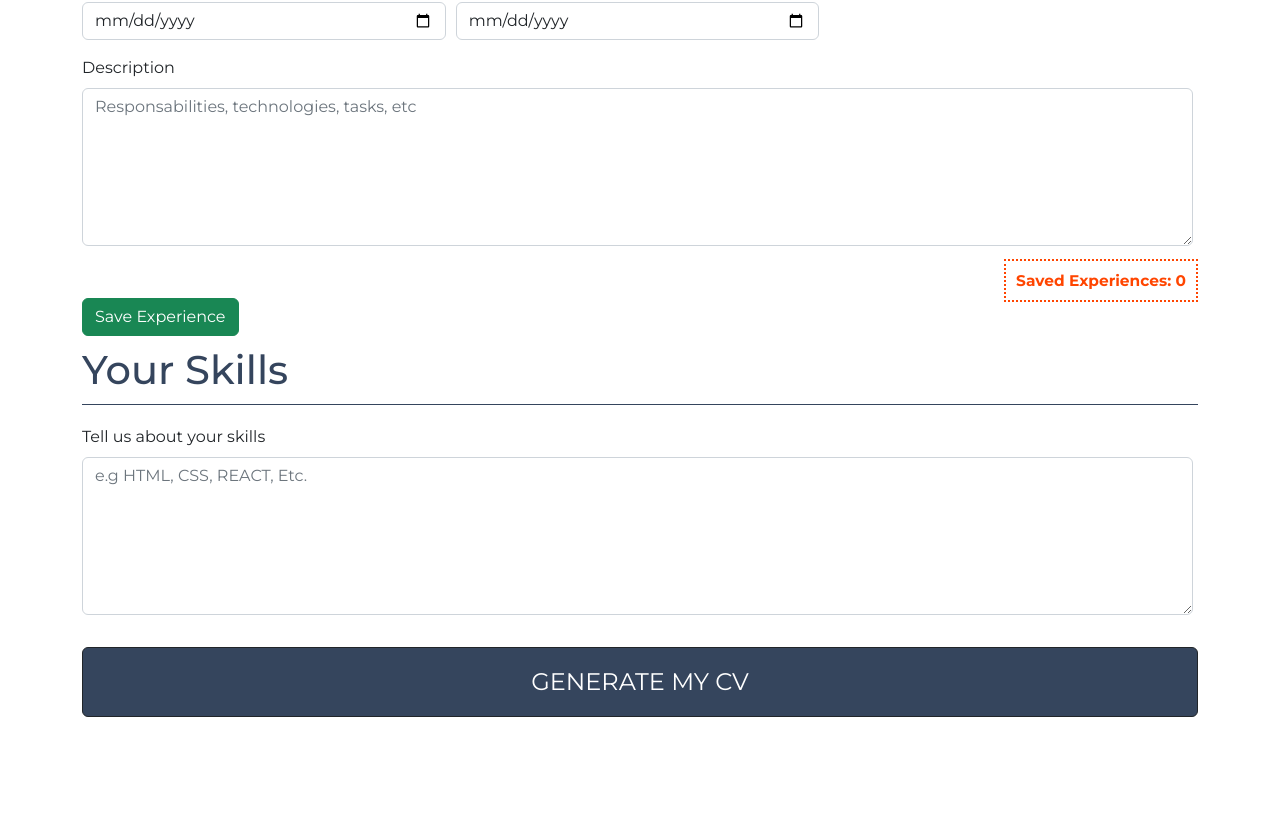
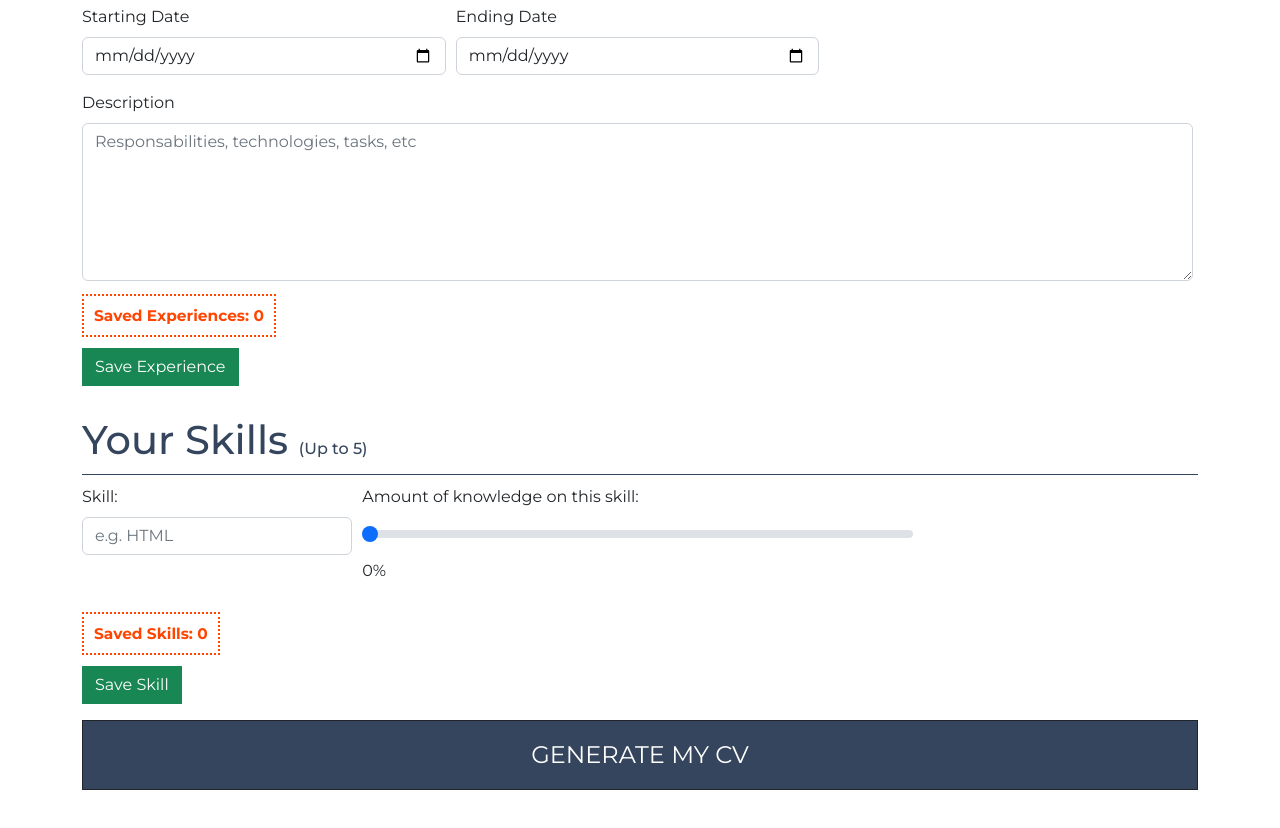
Before and after one commit to marcoselopez/cv-generator, a React (Create React App) app: page / in a window 1280 px wide. Shown: the part 1682-2510 px from the top of the page. Before the commit the page ends 2463 px from the top, so only its background shows below. Built offline with nearby package versions, Linux system fonts and the light colour scheme.

Commit message:
change on skills, experience and education

```diff
--- a/src/App.js
+++ b/src/App.js
@@ -35,7 +35,12 @@ function App() {
       jobEndingDate: "",
       jobDescription: ""
     },
-    skills: ""
+    skills: [],
+    skill: {
+      skillName: "",
+      skillPower: 0
+    },
+    interests: []
   });
 
   return (
--- a/src/components/Home/Home.jsx
+++ b/src/components/Home/Home.jsx
@@ -64,7 +64,7 @@ const Home = () => {
         {/* SKILLS SECTION  */}
         <Skills handleChange={handleChange} />
 
-        <button className="py-3 my-3 btn btn-dark col-sm-12 form-button">GENERATE MY CV</button>
+        <button className="py-3 my-3 btn btn-dark col-12 form-button">GENERATE MY CV</button>
       </form>
     </div>
   )
--- a/src/components/Home/home.css
+++ b/src/components/Home/home.css
@@ -6,6 +6,7 @@
 .form-group {
   margin-bottom: 1rem;
   padding-right: 10px;
+
 }
 .form-button {
   color: white;
@@ -15,7 +16,8 @@
 .title {
   color: #35455D;
   padding: 10px 0;
-  margin-bottom: 20px;
+  margin-bottom: 10px;
+  margin-top: 20px;
   border-bottom: 1px solid #35455D;
 }
 .subtitle {
@@ -28,11 +30,11 @@
 }
 
 .saved-counter {
-  text-align: right;
+  text-align: left;
   font-size: 1.1rem;
   color: orangered;
   font-weight: bolder;
-  margin: 5px 0;
+  margin: 5px 0 20px 0;
 }
 .saved-counter > small {
   border: 2px dotted orangered;
@@ -41,3 +43,9 @@
 .limit {
   font-size: 1rem;
 }
+.btn {
+  border-radius: 0;
+}
+.form-range {
+  height: 35px;
+}
--- a/src/components/ResumeComponents/Education/Education.jsx
+++ b/src/components/ResumeComponents/Education/Education.jsx
@@ -44,7 +44,7 @@ const Education = ({curriculum}) => {
     <>
       <h3 className="subtitle">New Education</h3>
       <div className="form-row">
-        <div className="form-group col-md-6 col-sm-12">
+        <div className="form-group col-md-6 col-12">
           <label htmlFor="educationDegree" className="form-label">Education Degree</label>
           <input
             value={educationDegree}
@@ -56,7 +56,7 @@ const Education = ({curriculum}) => {
             disabled={curriculum.educations.length === 3 && true}
           />
         </div>
-        <div className="form-group col-md-6 col-sm-12">
+        <div className="form-group col-md-6 col-12">
           <label htmlFor="institutionName" className="form-label">Institution</label>
           <input
             value={institutionName}
@@ -70,7 +70,7 @@ const Education = ({curriculum}) => {
         </div>
       </div>
       <div className="form-row">
-        <div className="form-group col-md-4 col-sm-12">
+        <div className="form-group col-md-4 col-12">
           <label htmlFor="educationStartingDate" className="form-label">Starting Date</label>
           <input
             value={educationStartingDate}
@@ -81,7 +81,7 @@ const Education = ({curriculum}) => {
             disabled={curriculum.educations.length === 3 && true}
           />
         </div>
-        <div className="form-group col-md-4 col-sm-12">
+        <div className="form-group col-md-4 col-12">
           <label htmlFor="educationEndingDate" className="form-label">Ending Date</label>
           <input
             value={educationEndingDate}
--- a/src/components/ResumeComponents/Experience/Experience.jsx
+++ b/src/components/ResumeComponents/Experience/Experience.jsx
@@ -44,7 +44,7 @@ const Experience = () => {
     <>
       <h3 className="subtitle">New Experience</h3>
       <div className="form-row">
-        <div className="form-group col-md-6 col-sm-12">
+        <div className="form-group col-md-6 col-12">
           <label htmlFor="experiencePosition" className="form-label">Position</label>
           <input
             value={experiencePosition}
@@ -56,7 +56,7 @@ const Experience = () => {
             disabled={curriculum.experiences.length === 3 && true}
           />
         </div>
-        <div className="form-group col-md-6 col-sm-12">
+        <div className="form-group col-md-6 col-12">
           <label htmlFor="companyName" className="form-label">Company</label>
           <input
             value={companyName}
@@ -70,7 +70,7 @@ const Experience = () => {
         </div>
       </div>
       <div className="form-row">
-        <div className="form-group col-md-4 col-sm-12">
+        <div className="form-group col-md-4 col-12">
           <label htmlFor="jobStartingDate" className="form-label">Starting Date</label>
           <input
             value={jobStartingDate}
@@ -81,7 +81,7 @@ const Experience = () => {
             disabled={curriculum.experiences.length === 3 && true}
           />
         </div>
-        <div className="form-group col-md-4 col-sm-12">
+        <div className="form-group col-md-4 col-12">
           <label htmlFor="jobEndingDate" className="form-label">Ending Date</label>
           <input
             value={jobEndingDate}
@@ -92,7 +92,7 @@ const Experience = () => {
             disabled={curriculum.experiences.length === 3 && true}
           />
         </div>
-        <div className="form-group col-sm-12">
+        <div className="form-group col-12">
           <label htmlFor="jobDescription" className="form-label">Description</label>
           <textarea
             value={jobDescription}
--- a/src/components/ResumeComponents/Skills/Skills.js
+++ /dev/null
@@ -1,17 +0,0 @@
-import React from 'react'
-
-const Skills = ({handleChange}) => {
-  return (
-    <>
-      <h1 className="title">Your Skills</h1>
-      <div className="form-row">
-        <div className="form-group col-sm-12">
-          <label htmlFor="skills" className="form-label">Tell us about your skills</label>
-          <textarea onChange={handleChange} name="skills" id="skills" rows="6" className="form-control" placeholder="e.g HTML, CSS, REACT, Etc."></textarea>
-        </div>
-      </div>
-    </>
-  )
-}
-
-export default Skills
--- /dev/null
+++ b/src/components/ResumeComponents/Skills/Skills.jsx
@@ -0,0 +1,82 @@
+import { useContext } from "react";
+import AuthContext from '../../auth/AuthContext';
+
+const Skills = () => {
+  const {errors, setErrors, curriculum, setCurriculum} = useContext(AuthContext);
+  const {skillName, skillPower} = curriculum.skill;
+
+  const handleChangeSkill = (e) => {
+    setCurriculum({
+      ...curriculum, skill: {...curriculum.skill, [e.target.name]: e.target.value}
+    })
+  }
+
+  const saveSkill = () => {
+    if(curriculum.skill.skillName.length > 0 && curriculum.skill.skillPower > 0){
+      setCurriculum({
+        ...curriculum, skills: [...curriculum.skills, curriculum.skill],
+        skill: {
+          skillName: "",
+          skillPower: 0
+        }
+      })
+      setErrors({
+        ...errors, skills: ""
+      })
+    } else {
+      setErrors({
+        ...errors, skills: "Please enter a skill and the amount of knowledge on it"
+      })
+    }
+  }
+
+  return (
+    <>
+      <h1 className="title">Your Skills <small className="limit">(Up to 5)</small></h1>
+      <div className="form-row">
+        <div className="form-group col-12 col-md-3">
+          <label htmlFor="skillName" className="form-label">Skill:</label>
+          <input
+            type="text"
+            name="skillName"
+            placeholder="e.g. HTML"
+            className="form-control"
+            onChange={handleChangeSkill}
+            value={skillName}
+          />
+        </div>
+        <div className="form-group col-12 col-md-6">
+          <label htmlFor="skillPower" className="form-label">Amount of knowledge on this skill:</label>
+          <input
+            type="range"
+            name="skillPower"
+            class="form-range"
+            min="0"
+            max="100"
+            id="customRange2"
+            onChange={handleChangeSkill}
+            value={skillPower}
+          />
+          <p>{skillPower}%</p>
+        </div>
+      </div>
+
+      <div className="saved-counter">
+        <small>Saved Skills: {curriculum.skills.length}</small>
+      </div>
+      {errors.skills && <div className="error"><small>{errors.skills}</small></div>}
+      <div>
+        <button
+          onClick={saveSkill}
+          type="button"
+          className="btn btn-success save-button"
+          disabled={curriculum.skills.length === 5 && true}
+        >
+          Save Skill
+        </button>
+      </div>
+    </>
+  )
+};
+
+export default Skills;
--- a/src/components/ResumeComponents/Social/Social.jsx
+++ b/src/components/ResumeComponents/Social/Social.jsx
@@ -5,19 +5,19 @@ const Social = ({handleChange}) => {
     <>
       <h1 className="title">Social Details</h1>
       <div className="form-row">
-        <div className="form-group col-md-8 col-sm-12">
+        <div className="form-group col-md-8 col-12">
           <label htmlFor="github" className="form-label">Github</label>
           <input onChange={handleChange} type="text" name="github" placeholder="Username" className="form-control" />
         </div>
       </div>
       <div className="form-row">
-        <div className="form-group col-md-8 col-sm-12">
+        <div className="form-group col-md-8 col-12">
           <label htmlFor="linkedin" className="form-label">LinkedIn</label>
           <input onChange={handleChange} type="text" name="linkedin" placeholder="Username" className="form-control" />
         </div>
       </div>
       <div className="form-row">
-        <div className="form-group col-md-8 col-sm-12">
+        <div className="form-group col-md-8 col-12">
           <label htmlFor="portfolio" className="form-label">Personal Portfolio</label>
           <input onChange={handleChange} type="text" name="portfolio" placeholder="URL" className="form-control" />
         </div>
```
Also changed, not shown: src/components/ResumeComponents/General/General.jsx (+10 -10 lines).
